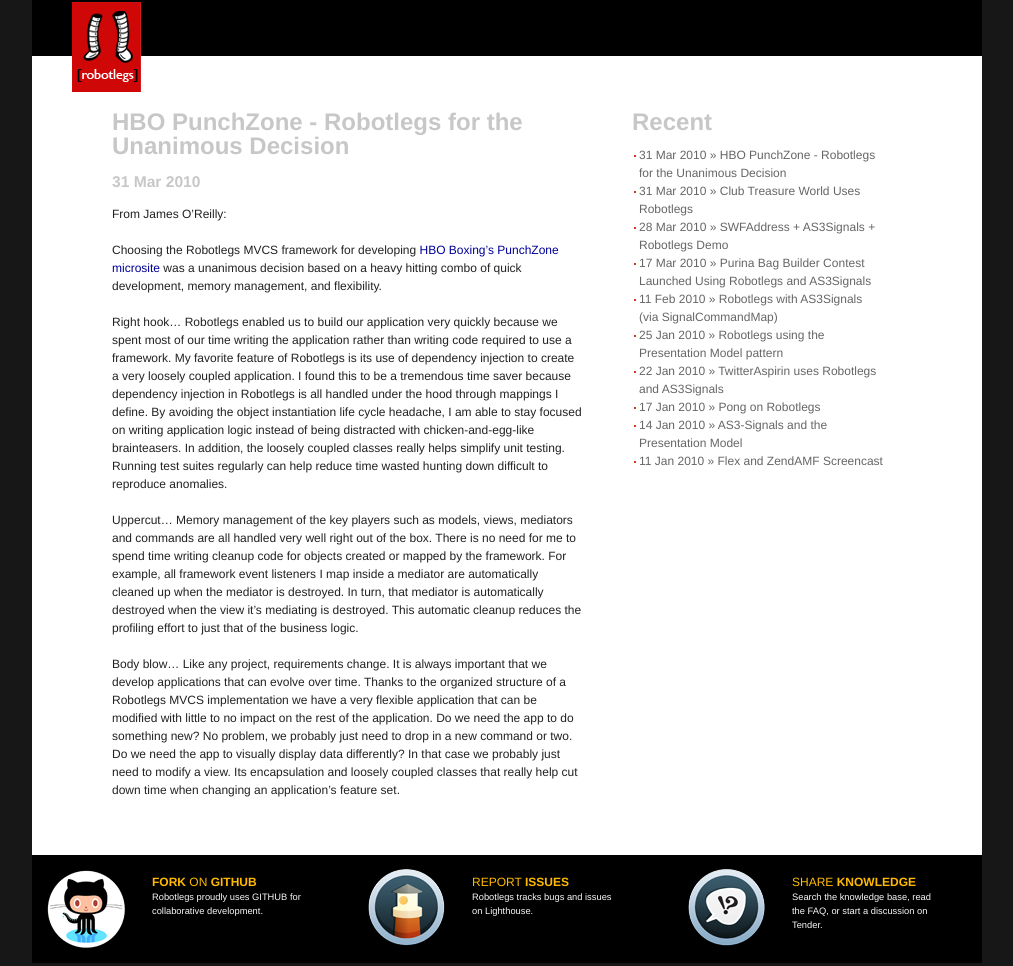
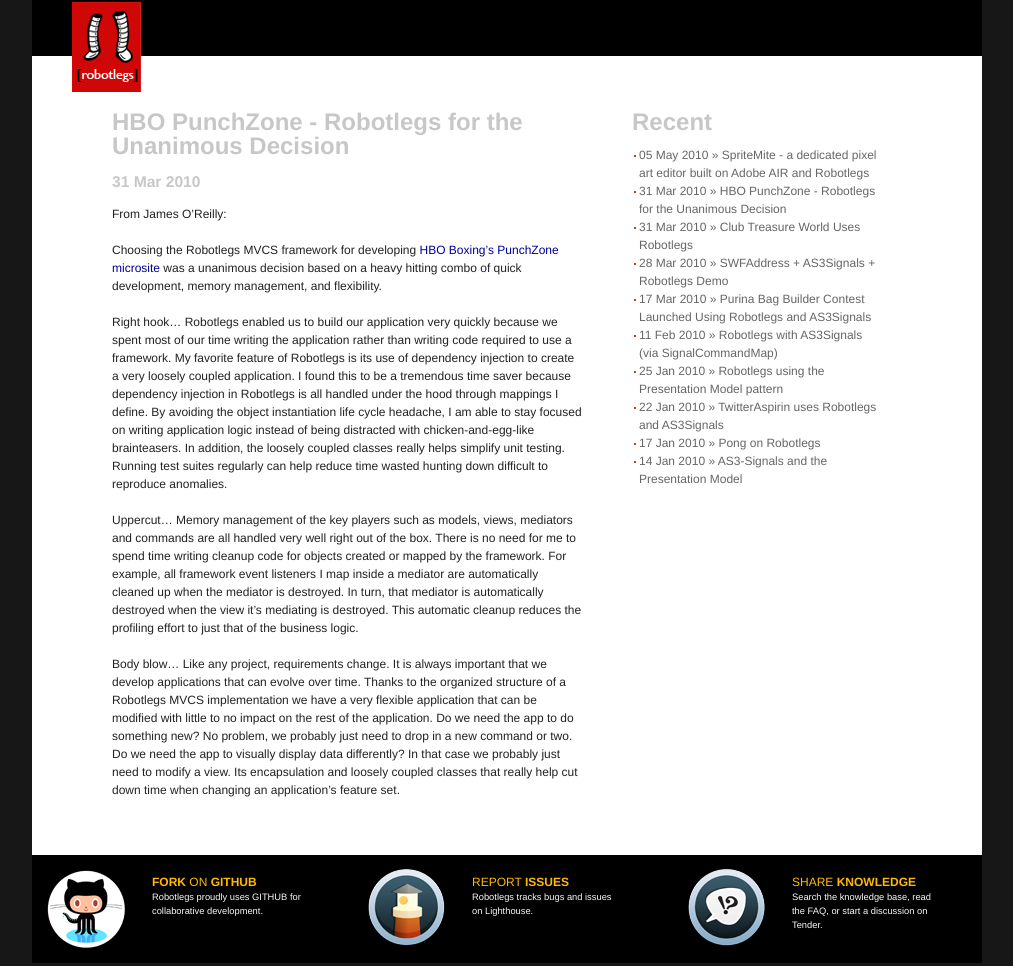
Before and after one commit to robotlegs/robotlegs.github.com, a Jekyll site: the page built from _posts/community/2010-03-31-hbo-punchzone.markdown, in a window 1280 px wide. Shown: the whole page, without its empty margins (133-1146 px from the left). Built offline with Jekyll 4.4.1, drawn with Linux system fonts in a browser that asks for light colours; Markdown is read by kramdown in place of the engine named in the settings; a script that is not in the unit is left out.

```diff
--- a/_posts/community/2010-05-05-spritemight-built-on-robotlegs.markdown
+++ b/_posts/community/2010-05-05-spritemight-built-on-robotlegs.markdown
@@ -1,6 +1,6 @@
 ---
 layout: post
-title: SpriteMite: a dedicated pixel art editor built on Adobe AIR and Robotlegs
+title: SpriteMite - a dedicated pixel art editor built on Adobe AIR and Robotlegs
 categories:
 - community
 - AIR
```
